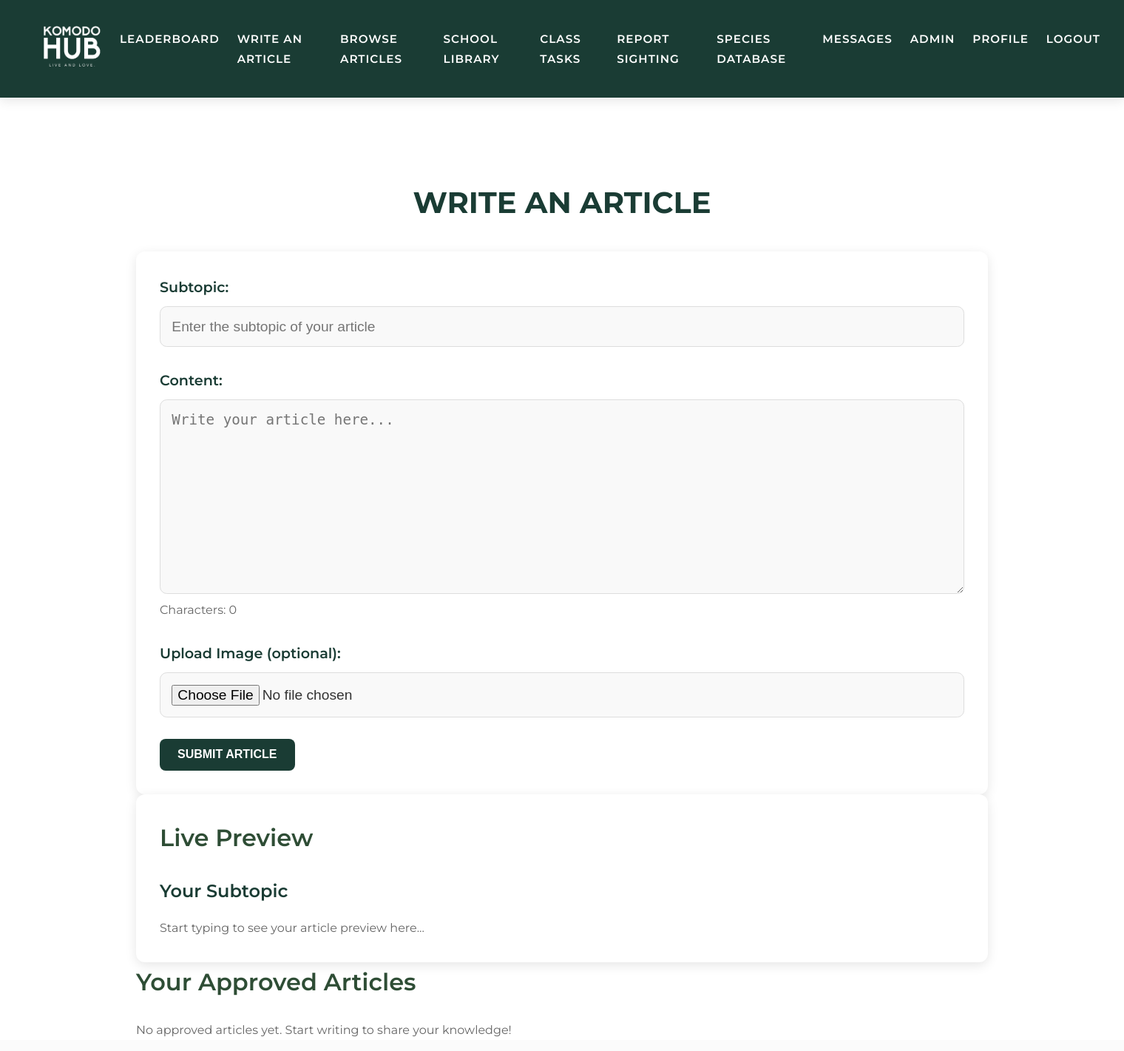
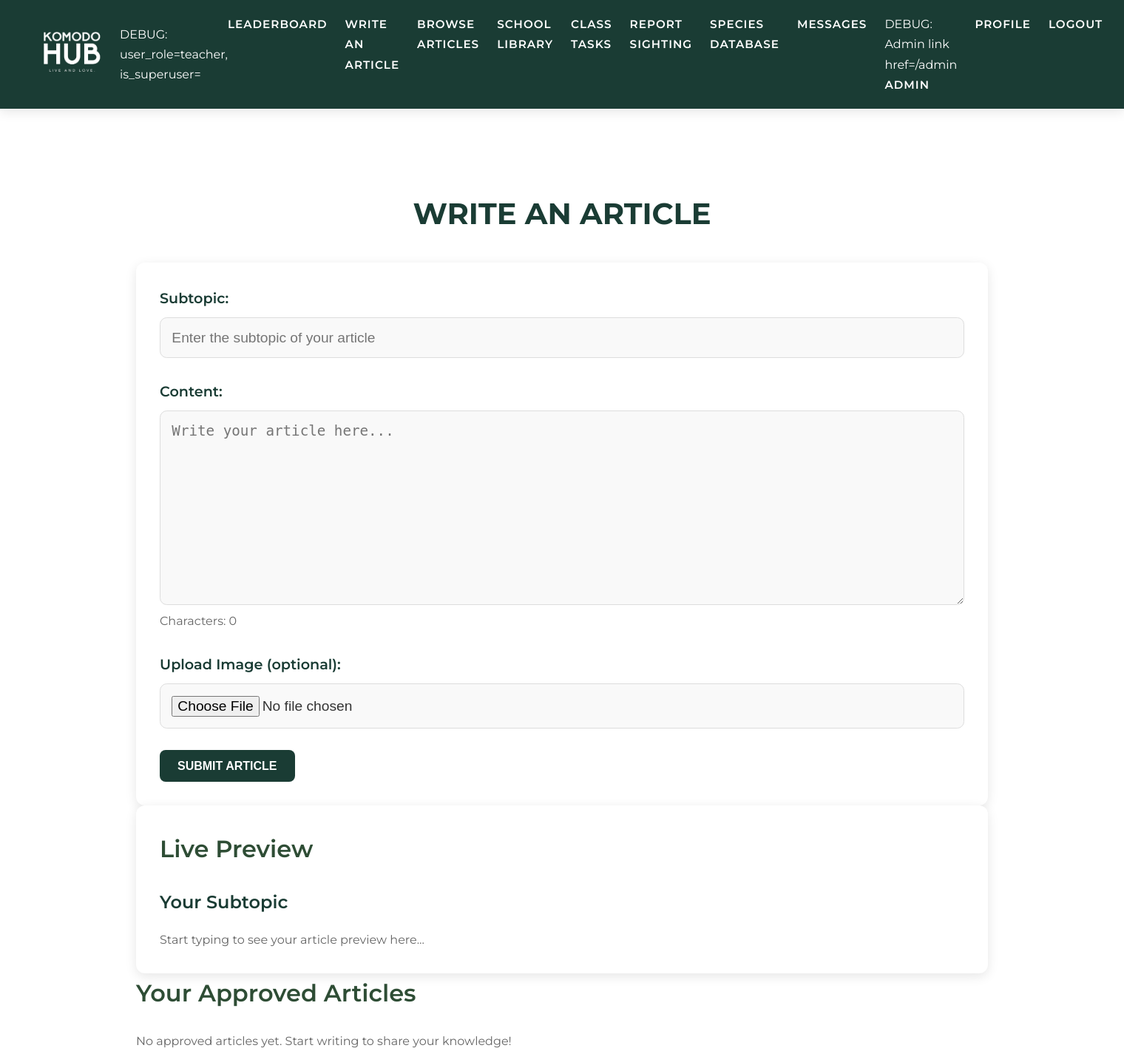
Before and after one commit to Mozzarella-A/Profit-Trailblazers, a Flask app: page /write in a window 1520 px wide. Shown: the whole page at 74% size. Run offline with Flask 3, Linux system fonts and the light colour scheme; the visitor is signed in with stand-in values (Sample User, id 1); data that the repository does not hold is empty; parts of the project's set-up code (start-up, migrations or seed data) failed here and were passed over.

Commit message:
just incase

```diff
--- a/app.py
+++ b/app.py
@@ -77,9 +77,14 @@
             return redirect(url_for('auth.login'))
         connection, cursor = get_db_cursor()
         try:
-            cursor.execute("SELECT role FROM users WHERE id = %s", (session['user_id'],))
-            user_role = cursor.fetchone()
-            if not user_role or user_role[0] != "teacher":
+            cursor.execute("SELECT role, is_superuser FROM users WHERE id = %s", (session['user_id'],))
+            result = cursor.fetchone()
+            user_role = result[0] if result else None
+            is_superuser = bool(result[1]) if result and result[1] is not None else False
+            if is_superuser:
+                # Redirect superusers to their dashboard
+                return redirect(url_for('superuser_dashboard'))
+            if not user_role or user_role != "teacher":
                 flash("You do not have admin privileges.", "error")
                 return redirect(url_for('browse_page'))
         finally:
@@ -110,22 +115,23 @@
 def get_user_info():
     if 'user_id' not in session:
         print("No user_id in session, returning default user info")
-        return {'theme': 'default', 'role': None, 'avatar_url': None, 'contribution_points': 0, 'unique_access_code': None}
+        return {'theme': 'default', 'role': None, 'avatar_url': None, 'contribution_points': 0, 'unique_access_code': None, 'is_superuser': False}
     connection, cursor = get_db_cursor()
     try:
-        cursor.execute("SELECT theme, role, avatar_url, contribution_points, unique_access_code FROM users WHERE id = %s", (session['user_id'],))
+        cursor.execute("SELECT theme, role, avatar_url, contribution_points, unique_access_code, is_superuser FROM users WHERE id = %s", (session['user_id'],))
         result = cursor.fetchone()
         if not result:
             print(f"No user found for user_id {session['user_id']}, returning default user info")
-            return {'theme': 'default', 'role': None, 'avatar_url': None, 'contribution_points': 0, 'unique_access_code': None}
+            return {'theme': 'default', 'role': None, 'avatar_url': None, 'contribution_points': 0, 'unique_access_code': None, 'is_superuser': False}
         user_info = {
             'theme': result[0] if result[0] else 'default',
             'role': result[1] if result[1] else None,
             'avatar_url': result[2] if result[2] else None,
             'contribution_points': result[3] if result[3] is not None else 0,
-            'unique_access_code': result[4] if result[4] else None
+            'unique_access_code': result[4] if result[4] else None,
+            'is_superuser': bool(result[5]) if result[5] is not None else False
         }
-        print(f"User info retrieved: {user_info}")
+        print(f"DEBUG: User info retrieved for user_id {session['user_id']}: {user_info}")
         return user_info
     finally:
         cursor.close()
@@ -290,7 +296,6 @@
         class_code = user[0] if user else None
 
         if user_role == 'student':
-            # Student view: existing logic
             if not class_code:
                 flash("You are not assigned to a class.", "error")
                 return redirect(url_for('browse_page'))
@@ -311,7 +316,6 @@
             return render_template("class_tasks.html", programs=programs, user_theme=user_info['theme'], user_role=user_info['role'], avatar_url=user_info['avatar_url'], unique_access_code=user_info['unique_access_code'])
 
         elif user_role == 'teacher':
-            # Teacher view: manage quizzes for all classes
             if request.method == 'POST':
                 action = request.form.get('action')
 
@@ -325,7 +329,7 @@
                 elif action == 'create_quiz':
                     class_code = request.form.get('class_code')
                     question = request.form.get('question')
-                    options = request.form.get('options')  # Comma-separated string
+                    options = request.form.get('options')
                     correct_answer = request.form.get('correct_answer')
                     program_id = request.form.get('program_id')
 
@@ -342,7 +346,6 @@
 
                 return redirect(url_for('class_tasks'))
 
-            # Fetch all programs and quizzes for all classes
             cursor.execute("SELECT * FROM programs ORDER BY class_code")
             programs = cursor.fetchall()
             programs = [dict(zip([column[0] for column in cursor.description], program)) for program in programs]
@@ -360,7 +363,6 @@
     finally:
         cursor.close()
         connection.close()
-
 
 @app.route("/submit_quiz/<int:quiz_id>", methods=['POST'])
 @login_required
@@ -407,8 +409,7 @@
             try:
                 User.update_theme(session['user_id'], theme)
                 log_action(session['user_id'], "theme_updated", f"User {session['user_id']} updated theme to {theme}")
-                # Force refresh of user_info by clearing any cached session data
-                session.pop('_user_info_cache', None)  # Optional: only if we add caching later
+                session.pop('_user_info_cache', None)  # Optional: only if caching is added later
                 flash("Theme updated successfully!", "success")
             except Exception as e:
                 flash(f"Error updating theme: {e}", "error")
@@ -424,7 +425,6 @@
             update_avatar(session['user_id'], filename)
             log_action(session['user_id'], "avatar_updated", f"User {session['user_id']} updated avatar to {filename}")
             flash("Avatar updated successfully!", "success")
-        # Add a cache-busting query parameter to force CSS reload
         return redirect(url_for('profile', _=int(datetime.now().timestamp())))
     user_info = get_user_info()
     return render_template("profile.html", user_theme=user_info['theme'], user_role=user_info['role'], avatar_url=user_info['avatar_url'], unique_access_code=user_info['unique_access_code'])
@@ -498,7 +498,6 @@
         try:
             action = request.form.get('action')
 
-            # Student management actions
             if action in ['assign', 'remove', 'regenerate_code']:
                 student_id = request.form.get('student_id')
                 class_code = request.form.get('class_code')
@@ -524,7 +523,6 @@
                     log_action(session['user_id'], "code_regenerated", f"User {session['user_id']} regenerated code for student {student_id}")
                     flash(f"New access code generated: {new_code}", "success")
 
-            # Article management actions
             elif action == 'approve_article':
                 article_id = request.form.get('article_id')
                 cursor.execute("SELECT approved FROM articles WHERE id = %s", (article_id,))
@@ -551,16 +549,13 @@
             connection.close()
         return redirect(url_for('class_management'))
 
-    # GET request: fetch both students and articles
     connection, cursor = get_db_cursor()
     try:
-        # Fetch students
         cursor.execute("SELECT id, username, email, class_code, unique_access_code FROM users WHERE role = 'student'")
         students = cursor.fetchall()
         student_columns = [column[0] for column in cursor.description]
         students_list = [dict(zip(student_columns, student)) for student in students]
 
-        # Fetch student articles
         cursor.execute("""
             SELECT a.id, u.username, a.subtopic, a.content, a.image_filename, a.created_at, a.approved
             FROM articles a
@@ -674,7 +669,6 @@
             connection.close()
         return redirect(url_for('report_sighting'))
 
-    # Fetch all reported sightings with usernames
     connection, cursor = get_db_cursor()
     try:
         cursor.execute("""
@@ -722,31 +716,130 @@
     user_info = get_user_info()
     return render_template("school_profile.html", school=school, documents=documents, articles=articles, user_theme=user_info['theme'], user_role=user_info['role'], avatar_url=user_info['avatar_url'], unique_access_code=user_info['unique_access_code'])
 
-@app.route("/superuser")
+@app.route("/superuser", methods=['GET'])
 @login_required
 @superuser_required
 def superuser_dashboard():
     connection, cursor = get_db_cursor()
     try:
-        cursor.execute("SELECT * FROM schools")
-        schools = cursor.fetchall()
-        schools = [dict(zip([column[0] for column in cursor.description], school)) for school in schools]
-        cursor.execute("SELECT * FROM users WHERE role != 'superuser'")
-        users = cursor.fetchall()
-        users = [dict(zip([column[0] for column in cursor.description], user)) for user in users]
-        cursor.execute("SELECT COUNT(*) FROM users WHERE role = 'student'")
-        student_count = cursor.fetchone()[0]
-        cursor.execute("SELECT COUNT(*) FROM users WHERE role = 'teacher'")
-        teacher_count = cursor.fetchone()[0]
+        # Fetch stats
+        cursor.execute("SELECT COUNT(*) FROM schools WHERE class_code LIKE 'Class%'")
+        school_count = cursor.fetchone()[0]
+        cursor.execute("SELECT COUNT(*) FROM schools WHERE class_code NOT LIKE 'Class%'")
+        community_count = cursor.fetchone()[0]
+        cursor.execute("SELECT COUNT(*) FROM users WHERE role != 'superuser'")
+        user_count = cursor.fetchone()[0]
         cursor.execute("SELECT COUNT(*) FROM articles WHERE approved = 1")
         article_count = cursor.fetchone()[0]
         cursor.execute("SELECT COUNT(*) FROM sightings")
         sighting_count = cursor.fetchone()[0]
+        stats = {
+            'schools': school_count,
+            'communities': community_count,
+            'users': user_count,
+            'articles': article_count,
+            'sightings': sighting_count
+        }
+
+        # Fetch schools
+        cursor.execute("SELECT * FROM schools ORDER BY created_at DESC")
+        schools = cursor.fetchall()
+        schools = [dict(zip([column[0] for column in cursor.description], school)) for school in schools]
+
+        # Fetch recent activity
+        cursor.execute("""
+            SELECT u.username, a.action, a.details, a.created_at
+            FROM audit_logs a
+            LEFT JOIN users u ON a.user_id = u.id
+            ORDER BY a.created_at DESC
+            LIMIT 10
+        """)
+        recent_activity = cursor.fetchall()
+        recent_activity = [dict(zip(['username', 'action', 'description', 'created_at'], activity)) for activity in recent_activity]
+
+    except Exception as e:
+        print(f"Error fetching superuser data: {e}")
+        stats = {'schools': 0, 'communities': 0, 'users': 0, 'articles': 0, 'sightings': 0}
+        schools = []
+        recent_activity = []
     finally:
         cursor.close()
         connection.close()
+
     user_info = get_user_info()
-    return render_template("superuser_dashboard.html", schools=schools, users=users, stats={'students': student_count, 'teachers': teacher_count, 'articles': article_count, 'sightings': sighting_count}, user_theme=user_info['theme'], user_role=user_info['role'], avatar_url=user_info['avatar_url'], unique_access_code=user_info['unique_access_code'])
+    return render_template("optimal_superuser_dashboard.html",
+                          stats=stats,
+                          schools=schools,
+                          recent_activity=recent_activity,
+                          user_theme=user_info['theme'],
+                          user_role=user_info['role'],
+                          avatar_url=user_info['avatar_url'],
+                          unique_access_code=user_info['unique_access_code'])
+
+@app.route("/register_entity", methods=['POST'])
+@login_required
+@superuser_required
+def register_entity():
+    entity_name = request.form.get('entity_name')
+    entity_type = request.form.get('entity_type')
+    if not entity_name or not entity_type:
+        flash("Name and type are required.", "error")
+        return redirect(url_for('superuser_dashboard'))
+
+    connection, cursor = get_db_cursor()
+    try:
+        class_code = f"{entity_type[:3].capitalize()}{random.randint(1000, 9999)}"
+        cursor.execute("SELECT COUNT(*) FROM schools WHERE class_code = %s", (class_code,))
+        while cursor.fetchone()[0] > 0:
+            class_code = f"{entity_type[:3].capitalize()}{random.randint(1000, 9999)}"
+
+        cursor.execute("""
+            INSERT INTO schools (name, class_code, created_at)
+            VALUES (%s, %s, NOW())
+        """, (entity_name, class_code))
+        connection.commit()
+        log_action(session['user_id'], "entity_registered", f"Superuser {session['user_id']} registered {entity_type} '{entity_name}' with class_code {class_code}")
+        flash(f"{entity_type.capitalize()} '{entity_name}' registered successfully with class code {class_code}!", "success")
+    except Exception as e:
+        connection.rollback()
+        flash(f"Error registering entity: {e}", "error")
+    finally:
+        cursor.close()
+        connection.close()
+    return redirect(url_for('superuser_dashboard'))
+
+@app.route("/send_email", methods=['POST'])
+@login_required
+@superuser_required
+def send_email():
+    subject = request.form.get('email_subject')
+    body = request.form.get('email_body')
+    if not subject or not body:
+        flash("Subject and body are required.", "error")
+        return redirect(url_for('superuser_dashboard'))
+
+    connection, cursor = get_db_cursor()
+    try:
+        cursor.execute("SELECT email FROM users WHERE role = 'teacher'")
+        recipients = [row[0] for row in cursor.fetchall()]
+
+        if not recipients:
+            flash("No recipients found.", "error")
+            return redirect(url_for('superuser_dashboard'))
+
+        msg = Message(subject, recipients=recipients)
+        msg.body = body
+        # mail.send(msg)  # Uncomment when email server is configured
+        print(f"Email sent to {len(recipients)} recipients:\nSubject: {subject}\nBody: {body}")
+
+        log_action(session['user_id'], "email_sent", f"Superuser {session['user_id']} sent email to {len(recipients)} recipients with subject '{subject}'")
+        flash("Email would have been sent to all teachers! Check the terminal for details.", "success")
+    except Exception as e:
+        flash(f"Error sending email: {e}", "error")
+    finally:
+        cursor.close()
+        connection.close()
+    return redirect(url_for('superuser_dashboard'))
 
 @app.route("/species")
 def species_page():
@@ -773,7 +866,6 @@
 @app.after_request
 def add_header(response):
     if 'text/css' in response.content_type:
-        # Prevent caching of CSS to ensure theme updates apply immediately
         response.headers['Cache-Control'] = 'no-store, no-cache, must-revalidate, max-age=0'
         response.headers['Pragma'] = 'no-cache'
         response.headers['Expires'] = '0'
--- a/templates/base.html
+++ b/templates/base.html
@@ -24,6 +24,8 @@
         <a href="{{ url_for('browse_page') }}">
             <img src="{{ url_for('static', filename='images/Logo.png') }}" alt="Komodo HUB Logo" class="nav-logo">
         </a>
+        <!-- Debug Output -->
+        <p style="color: white;">DEBUG: user_role={{ user_role }}, is_superuser={{ is_superuser }}</p>
         <ul>
             <li><a href="{{ url_for('leaderboard') }}" class="{% if request.endpoint == 'leaderboard' %}active{% endif %}">Leaderboard</a></li>
             <li><a href="{{ url_for('write_page') }}" class="{% if request.endpoint == 'write_page' %}active{% endif %}">Write an Article</a></li>
@@ -33,8 +35,15 @@
             <li><a href="{{ url_for('report_sighting') }}" class="{% if request.endpoint == 'report_sighting' %}active{% endif %}">Report Sighting</a></li>
             <li><a href="{{ url_for('species_page') }}" class="{% if request.endpoint == 'species_page' %}active{% endif %}">Species Database</a></li>
             <li><a href="{{ url_for('messages') }}" class="{% if request.endpoint == 'messages' %}active{% endif %}">Messages</a></li>
-            {% if user_role == 'teacher' or user_role == 'superuser' %}
-                <li><a href="{{ url_for('admin_page') }}" class="{% if request.endpoint == 'admin_page' %}active{% endif %}">Admin</a></li>
+            {% if user_role in ['teacher', 'superuser'] or is_superuser %}
+                <li>
+                    <!-- Debug the href value -->
+                    <p style="color: white;">DEBUG: Admin link href={% if is_superuser %}{{ url_for('superuser_dashboard') }}{% else %}{{ url_for('admin_page') }}{% endif %}</p>
+                    <a href="{% if is_superuser %}{{ url_for('superuser_dashboard') }}{% else %}{{ url_for('admin_page') }}{% endif %}"
+                       class="{% if request.endpoint in ['superuser_dashboard', 'admin_page'] %}active{% endif %}">
+                        Admin
+                    </a>
+                </li>
             {% endif %}
             <li><a href="{{ url_for('profile') }}" class="{% if request.endpoint == 'profile' %}active{% endif %}">Profile</a></li>
             <li><a href="{{ url_for('logout') }}">Logout</a></li>
--- a/templates/styles.css
+++ b/templates/styles.css
@@ -1023,7 +1104,8 @@
 /* Theme Overrides for Cards and Containers */
 .profile-container, .article, .document, .quiz, .message, .resource-item,
 .left-section, .right-section, .upload-box, .subtopic-box,
-.leaderboard-box, .library-box, .program-box, .tasks-box {
+.leaderboard-box, .library-box, .program-box, .tasks-box,
+.superuser-section {
     {% if user_theme == 'dark' %}
         background: #2a2a2a;
         color: #e0e0e0;
```
Also changed, not shown: other parts of templates/styles.css (+90 -0 lines), templates/optimal_superuser_dashboard.html (added, +125 -0 lines), templates/superuser_dashboard.html (deleted, +0 -58 lines).
